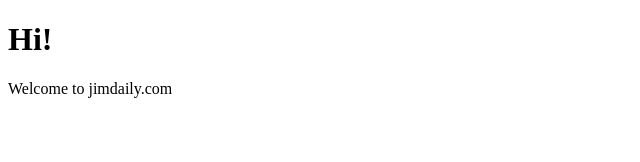
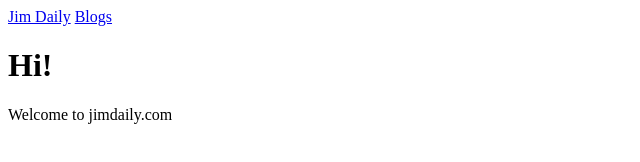
Before and after one commit to JimHonor/jimdaily, an Eleventy site: page src/index.njk in a window 1280 px wide. Shown: the whole page, without its empty margins (0-640 px from the left). Built offline with nearby package versions, Linux system fonts and the light colour scheme; Eleventy itself is replaced by a stand-in of ours; files that its build step writes are made by us from their sources.

Commit message:
Add: header for navigation

```diff
--- a/src/_includes/base.njk
+++ b/src/_includes/base.njk
@@ -9,6 +9,10 @@
   </head>
   <body>
     <div>
+      <header>
+        <a href="{{ '/' | url }}">Jim Daily</a>
+        <a href="{{ '/blogs' | url }}">Blogs</a>
+      </header>
       <main>
         {{ content | safe }}
       </main>
```
